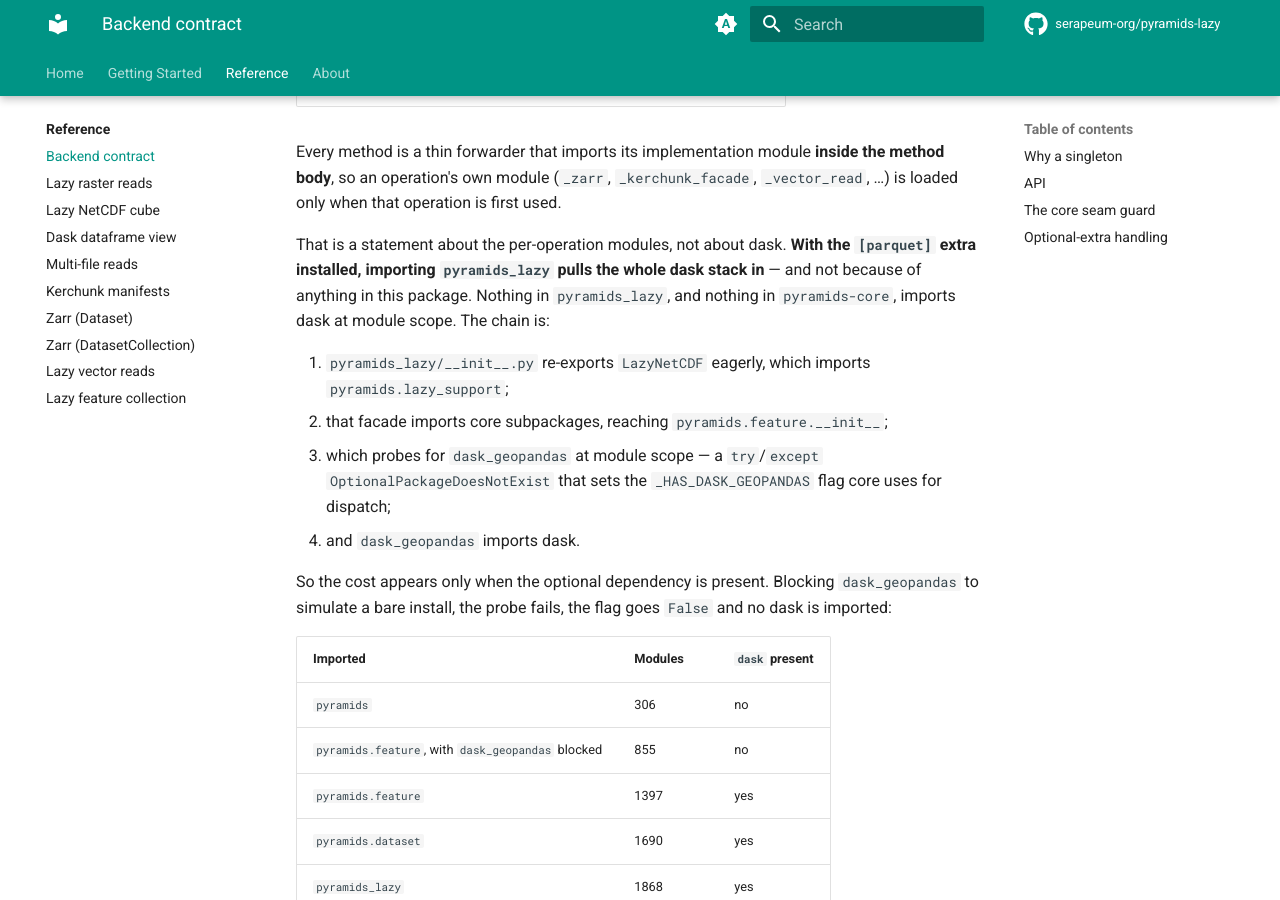
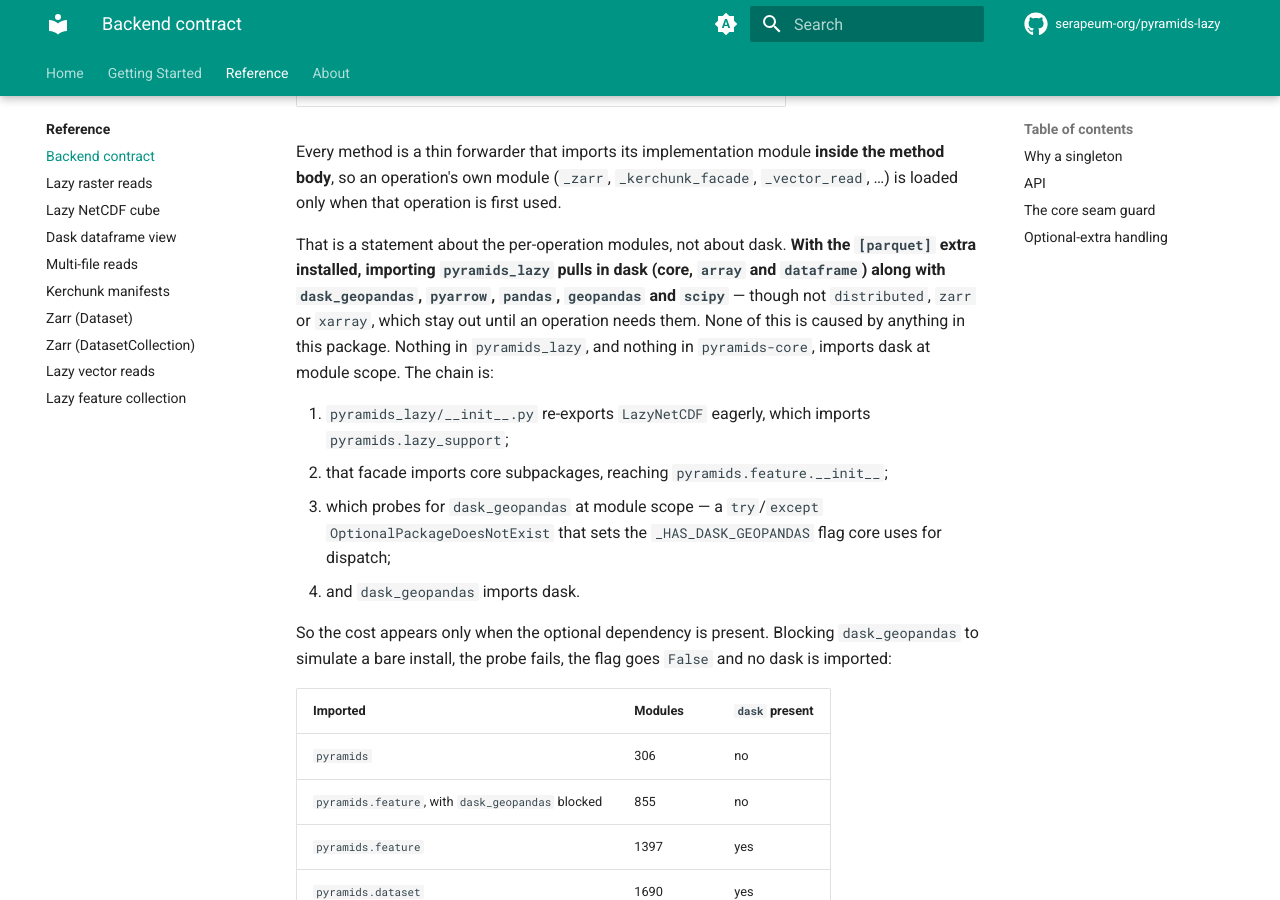
Before and after one commit to serapeum-org/pyramids-lazy, an MkDocs documentation site: the page built from docs/reference/backend.md, in a window 1280 px wide and 900 px high, scrolled down 492 px. Built offline with MkDocs 1.6.1 and Material for MkDocs 9.7.7, drawn with Linux system fonts in a browser that asks for light colours; comment, search, counter and statistics services are not loaded; the version menu is left out.

Commit message:
docs: say which packages actually arrive, not "the whole dask stack"
be8516e called it "the whole dask stack", which overstates it. Measured what is in
sys.modules after the import rather than assuming:

    import pyramids           306 modules, 137 top-level packages
      heavy present: numpy

    import pyramids.dataset  1690 modules, 233 top-level packages
      heavy present: dask, dask.array, dask.dataframe, dask_geopandas,
                     pyarrow, pandas, geopandas, scipy, numpy

So dask core, array and dataframe arrive, with dask_geopandas and its pandas /
geopandas / pyarrow dependencies -- but distributed, zarr and xarray do NOT. Those
are the pieces the per-method deferred imports still keep out, which is the point the
paragraph is making, so naming them is worth the extra line.

```diff
--- a/docs/reference/backend.md
+++ b/docs/reference/backend.md
@@ -18,8 +18,10 @@ so an operation's own module (`_zarr`, `_kerchunk_facade`, `_vector_read`, …)
 that operation is first used.
 
 That is a statement about the per-operation modules, not about dask. **With the `[parquet]` extra
-installed, importing `pyramids_lazy` pulls the whole dask stack in** — and not because of anything
-in this package. Nothing in `pyramids_lazy`, and nothing in `pyramids-core`, imports dask at module
+installed, importing `pyramids_lazy` pulls in dask (core, `array` and `dataframe`) along with
+`dask_geopandas`, `pyarrow`, `pandas`, `geopandas` and `scipy`** — though not `distributed`, `zarr`
+or `xarray`, which stay out until an operation needs them. None of this is caused by anything in
+this package. Nothing in `pyramids_lazy`, and nothing in `pyramids-core`, imports dask at module
 scope. The chain is:
 
 1. `pyramids_lazy/__init__.py` re-exports `LazyNetCDF` eagerly, which imports `pyramids.lazy_support`;
```
